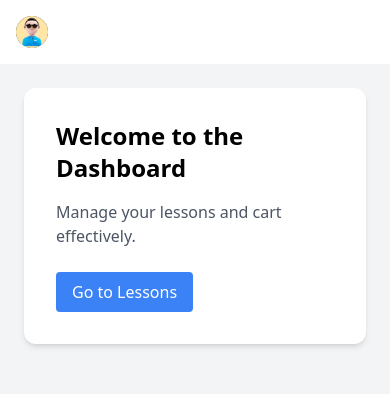
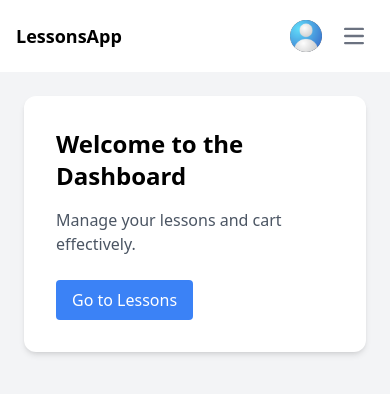
Before and after one commit to crvwler/LessonsApp-Frontend, a Vue app: page / in a window 390 px wide. Shown: the top 394 px of the page. Built offline with nearby package versions, Linux system fonts and the light colour scheme.

Commit message:
Quick fix on Navigation Menu

```diff
--- a/src/App.vue
+++ b/src/App.vue
@@ -1,13 +1,45 @@
 <script setup>
-import { ref } from "vue";
+import { ref, onMounted, onBeforeUnmount } from "vue";
 
-// Define a reactive state for the dropdown visibility
+// Define reactive states for the dropdown and mobile menu visibility
 const isDropdownOpen = ref(false);
+const isMobileMenuOpen = ref(false);
 
 // Function to toggle the dropdown visibility
 const toggleDropdown = () => {
   isDropdownOpen.value = !isDropdownOpen.value;
 };
+
+// Function to toggle the mobile menu visibility
+const toggleMobileMenu = () => {
+  isMobileMenuOpen.value = !isMobileMenuOpen.value;
+};
+
+// Function to close the dropdown when clicking outside
+const closeDropdown = (event) => {
+  const dropdownElement = document.getElementById("user-dropdown");
+  const buttonElement = document.getElementById("user-menu-button");
+
+  // If the clicked element is outside the dropdown and the button, close the dropdown
+  if (
+    dropdownElement &&
+    !dropdownElement.contains(event.target) &&
+    buttonElement &&
+    !buttonElement.contains(event.target)
+  ) {
+    isDropdownOpen.value = false;
+  }
+};
+
+// Set up the click listener when the component is mounted
+onMounted(() => {
+  document.addEventListener("click", closeDropdown);
+});
+
+// Clean up the listener when the component is destroyed
+onBeforeUnmount(() => {
+  document.removeEventListener("click", closeDropdown);
+});
 </script>
 
 <template>
@@ -15,8 +47,18 @@ const toggleDropdown = () => {
     <nav class="bg-white border-gray-200 dark:bg-gray-900 relative">
       <div
         class="max-w-screen-xl flex flex-wrap items-center justify-between mx-auto p-4">
+        <!-- Logo or Brand Name -->
+        <RouterLink to="/">
+          <span
+            class="self-center text-lg font-bold whitespace-nowrap dark:text-white">
+            LessonsApp
+          </span>
+        </RouterLink>
+
+        <!-- User Profile & Hamburger Menu -->
         <div
           class="flex items-center md:order-2 space-x-3 md:space-x-0 rtl:space-x-reverse">
+          <!-- User Dropdown Button -->
           <button
             type="button"
             class="flex text-sm bg-gray-800 rounded-full md:me-0 focus:ring-4 focus:ring-gray-300 dark:focus:ring-gray-600"
@@ -30,7 +72,7 @@ const toggleDropdown = () => {
               alt="user photo" />
           </button>
 
-          <!-- Dropdown menu -->
+          <!-- Dropdown Menu -->
           <div
             v-if="isDropdownOpen"
             class="absolute z-50 my-4 text-base list-none bg-white divide-y divide-gray-100 rounded-lg shadow dark:bg-gray-700 dark:divide-gray-600 right-0 mt-64"
@@ -61,10 +103,35 @@ const toggleDropdown = () => {
               </li>
             </ul>
           </div>
+
+          <!-- Hamburger Menu for Mobile -->
+          <button
+            @click="toggleMobileMenu"
+            type="button"
+            class="hamburger-button inline-flex items-center p-2 w-10 h-10 justify-center text-sm text-gray-500 rounded-lg md:hidden hover:bg-gray-100 focus:outline-none focus:ring-2 focus:ring-gray-200 dark:text-gray-400 dark:hover:bg-gray-700 dark:focus:ring-gray-600"
+            aria-controls="navbar-user"
+            aria-expanded="false">
+            <span class="sr-only">Open main menu</span>
+            <svg
+              class="w-5 h-5"
+              aria-hidden="true"
+              xmlns="http://www.w3.org/2000/svg"
+              fill="none"
+              viewBox="0 0 17 14">
+              <path
+                stroke="currentColor"
+                stroke-linecap="round"
+                stroke-linejoin="round"
+                stroke-width="2"
+                d="M1 1h15M1 7h15M1 13h15" />
+            </svg>
+          </button>
         </div>
 
+        <!-- Navigation Links (for Desktop) -->
         <div
-          class="items-center justify-between hidden w-full md:flex md:w-auto md:order-1"
+          :class="isMobileMenuOpen ? 'block' : 'hidden'"
+          class="items-center justify-between w-full md:flex md:w-auto md:order-1"
           id="navbar-user">
           <ul
             class="flex flex-col font-medium p-4 md:p-0 mt-4 border border-gray-100 rounded-lg bg-gray-50 md:space-x-8 rtl:space-x-reverse md:flex-row md:mt-0 md:border-0 md:bg-white dark:bg-gray-800 md:dark:bg-gray-900 dark:border-gray-700">
```
Also changed, not shown: src/assets/avatar.jpg.
